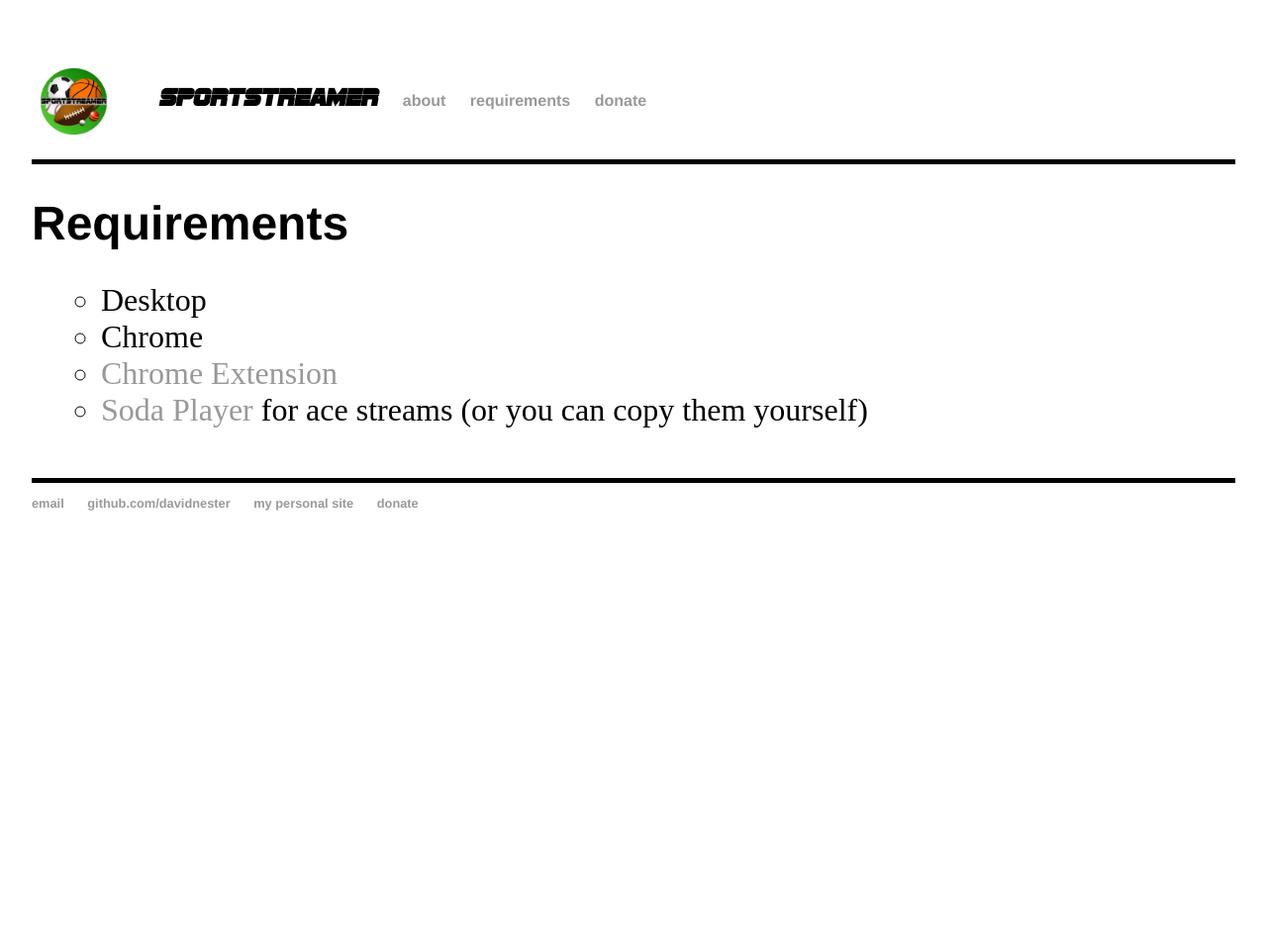
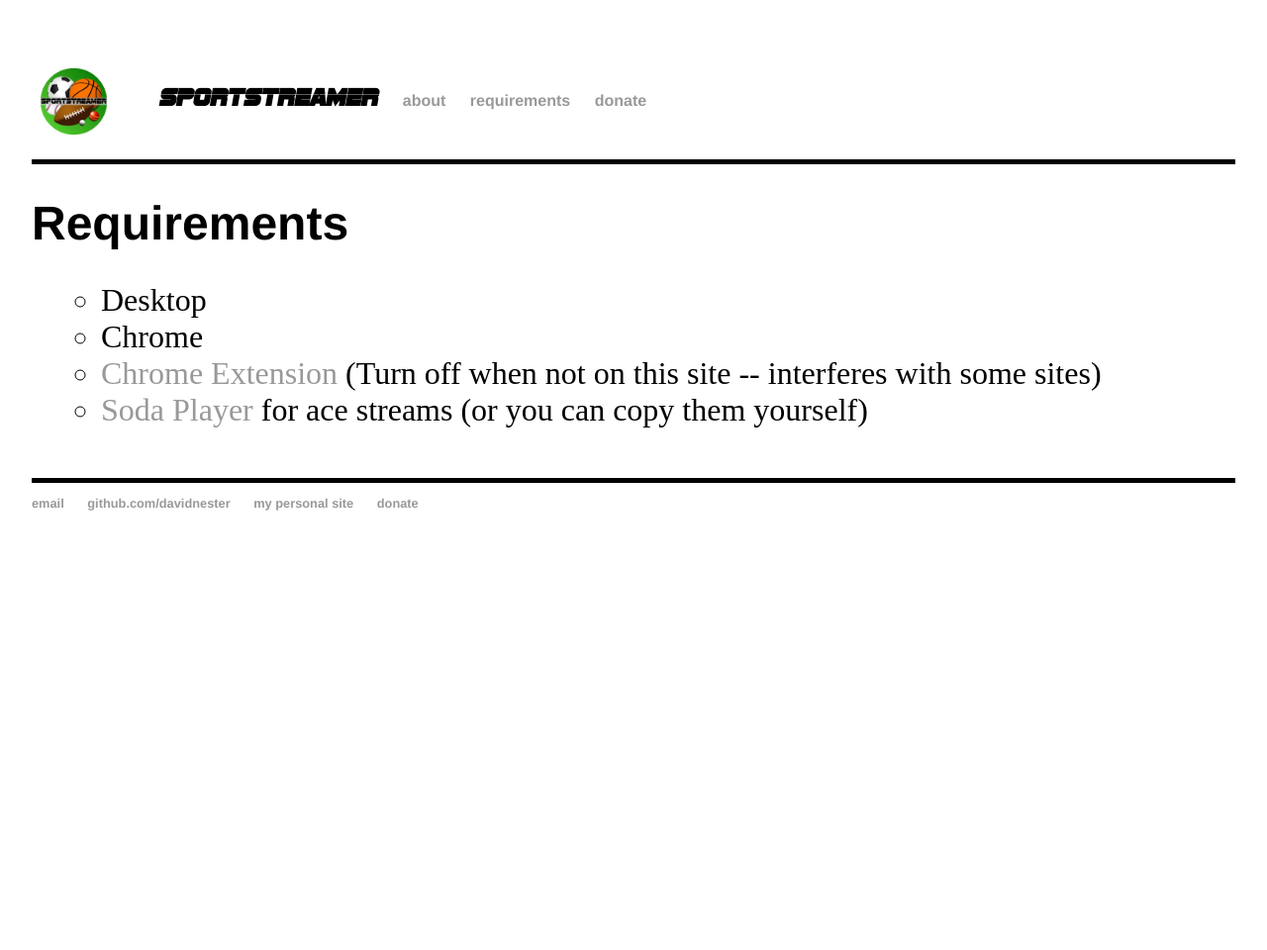
Before and after one commit to DavidNester/DavidNester.github.io, a Jekyll site: the page built from sportstreamer/requirements/index.html, in a window 1280 px wide. Shown: the whole page at 99% size. Built offline with Jekyll 4.4.1, drawn with Linux system fonts in a browser that asks for light colours.

Commit message:
updated requirements

```diff
--- a/sportstreamer/requirements/index.html
+++ b/sportstreamer/requirements/index.html
@@ -6,6 +6,6 @@
 <ul style="list-style-type:circle;margin-left:70px;font-size:200%;">
 	<li>Desktop</li>
 	<li>Chrome</li>
-	<li><a href="https://chrome.google.com/webstore/detail/allow-control-allow-origi/nlfbmbojpeacfghkpbjhddihlkkiljbi/related?hl=en-US">Chrome Extension</a></li>
+	<li><a href="https://chrome.google.com/webstore/detail/allow-control-allow-origi/nlfbmbojpeacfghkpbjhddihlkkiljbi/related?hl=en-US">Chrome Extension</a> (Turn off when not on this site -- interferes with some sites)</li>
 	<li><a href="https://www.sodaplayer.com/">Soda Player</a> for ace streams (or you can copy them yourself)</li>
 </ul>
```
